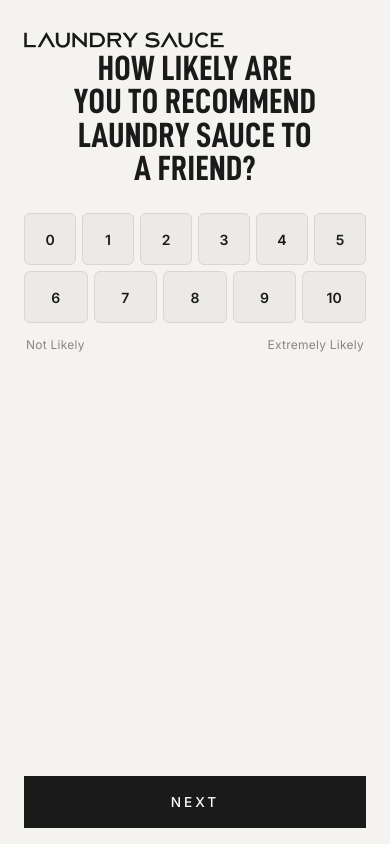
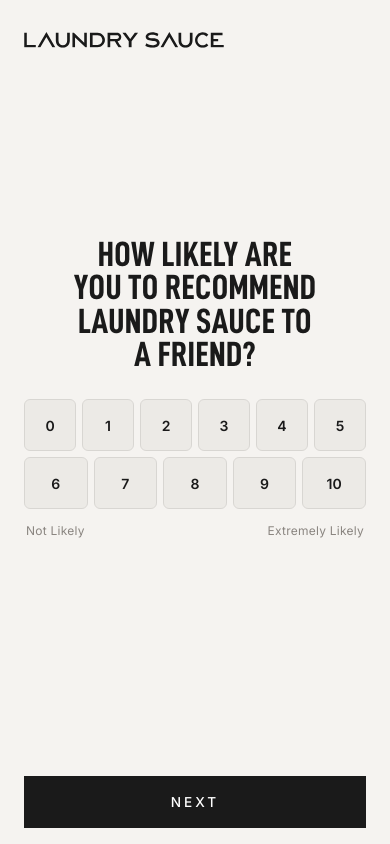
Before and after one commit to AutaraStudio/Laundry-Sauce-NPS-Survey, a React (Vite) app: page / in a window 390 px wide. Built offline with nearby package versions, Linux system fonts and the light colour scheme.

Commit message:
Update App.css

```diff
--- a/src/App.css
+++ b/src/App.css
@@ -450,12 +450,13 @@
     flex: 1;
     display: flex;
     flex-direction: column;
+    justify-content: center;
     overflow-y: auto;
     padding-bottom: 120px;
   }
 
   .survey-content {
-    flex: 1;
+    flex-shrink: 0;
   }
 
   .survey-question {
```
